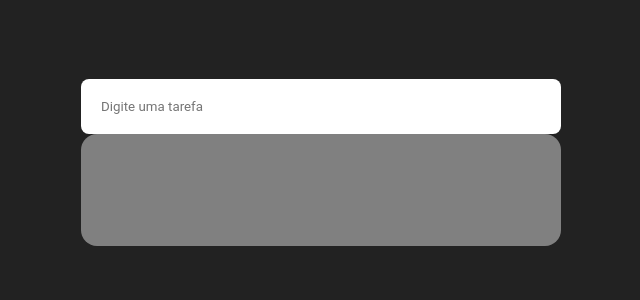
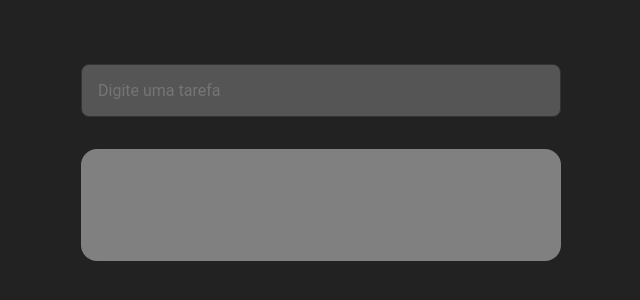
Before and after one commit to franciscogazaniga/exercicios-polotech-react2, a React (Create React App) app: page / in a window 1280 px wide. Shown: the part 240-540 px from the top of the page, without its empty margins (319-959 px from the left). Built offline with nearby package versions, Linux system fonts and the light colour scheme.

Commit message:
Input color altered and added line-through on the task text

```diff
--- a/src/components/Input/Input.styles.ts
+++ b/src/components/Input/Input.styles.ts
@@ -1,9 +1,14 @@
 import styled from "styled-components";
 
 export const InputContainer = styled.input`
-  background-color: 'blue';
-  border: none;
-  border-radius: 8px;
-  color: gray;
-  padding: 20px;
+  //width:39.875rem;
+  padding: 1rem;
+  border: 1px solid #333333;
+  border-radius: 0.5rem;
+  background: #555555;
+  outline: none;
+
+  color: white;
+  font-size: 1rem;
+  font-weight: 400;
 `
--- /dev/null
+++ b/src/components/Task/Task.styles.ts
@@ -0,0 +1,5 @@
+import styled from "styled-components";
+
+export const TaskContainer = styled.div<{completed: boolean}>`
+  text-decoration: ${props => props.completed ? `line-through` : `blink`};
+`
--- /dev/null
+++ b/src/components/Task/Task.tsx
@@ -0,0 +1,10 @@
+import { TaskContainer } from "./Task.styles";
+import { ITaskProps } from "./Task.types";
+
+export function Task({text, completed}: ITaskProps) {
+  return(
+    <TaskContainer completed={completed}>
+      {text}
+    </TaskContainer>
+  )
+}
--- /dev/null
+++ b/src/components/Task/Task.types.ts
@@ -0,0 +1,4 @@
+export interface ITaskProps {
+  text: string;
+  completed: boolean;
+}
--- a/src/screens/Listview/Listview.styles.ts
+++ b/src/screens/Listview/Listview.styles.ts
@@ -13,11 +13,19 @@ export const TodoListContainer = styled.div`
     padding: 3rem 1rem;
     display: flex;
     flex-direction: column;
+    margin-top: 2rem;
 `
 
 export const TodoListItem = styled.label`
     display: flex;
+    flex-direction: column;
     padding: 0.5rem 0;
     align-items: center;
     font-size: 1.2rem;
 `
+
+export const ItemContainer = styled.div`
+    display: flex;
+    flex-direction: row;
+    margin-bottom: 10px;
+`
--- a/src/screens/Listview/Listview.tsx
+++ b/src/screens/Listview/Listview.tsx
@@ -3,7 +3,9 @@ import { ChangeEvent, KeyboardEvent, useState } from "react";
 import { CheckBox } from "../../components/CheckBox/CheckBox";
 import { Input } from "../../components/Input/Input";
 import { Spacer } from "../../components/Spacer/Spacer";
+import { Task } from "../../components/Task/Task";
 import {
+  ItemContainer,
   ListContainer,
   TodoListContainer,
   TodoListItem,
@@ -30,10 +32,16 @@ const Listview = () => {
     }
   }
 
-  const[taskCompleted, setTaskCompleted] = useState(false)
+  function handleTask(taskToCompleteId: string) {
+    const taskIndex = tasks.findIndex((task) => {
+      return task.id === taskToCompleteId;
+    });
 
-  function handleTask() {
-    setTaskCompleted(!taskCompleted)
+    const tempTasks = [...tasks];
+
+    tempTasks[taskIndex].isComplete = !tempTasks[taskIndex].isComplete;
+
+    setTasks(tempTasks);
   }
 
   return (
@@ -49,11 +57,11 @@ const Listview = () => {
       <TodoListContainer>
         <TodoListItem>
           {tasks.map((eachTask, key) => (
-              <>
-                <CheckBox id={key} completed={taskCompleted} onClick={() => handleTask()}/>
-                <Spacer widthX={10} />
-                {eachTask.label}
-              </>
+              <ItemContainer>
+                <CheckBox id={key} completed={eachTask.isComplete} onClick={() => handleTask(eachTask.id)}/>
+                <Spacer widthX={10}/>
+                <Task text={eachTask.label} completed={eachTask.isComplete}/>
+              </ItemContainer>
           ))}
         </TodoListItem>
       </TodoListContainer>
```
